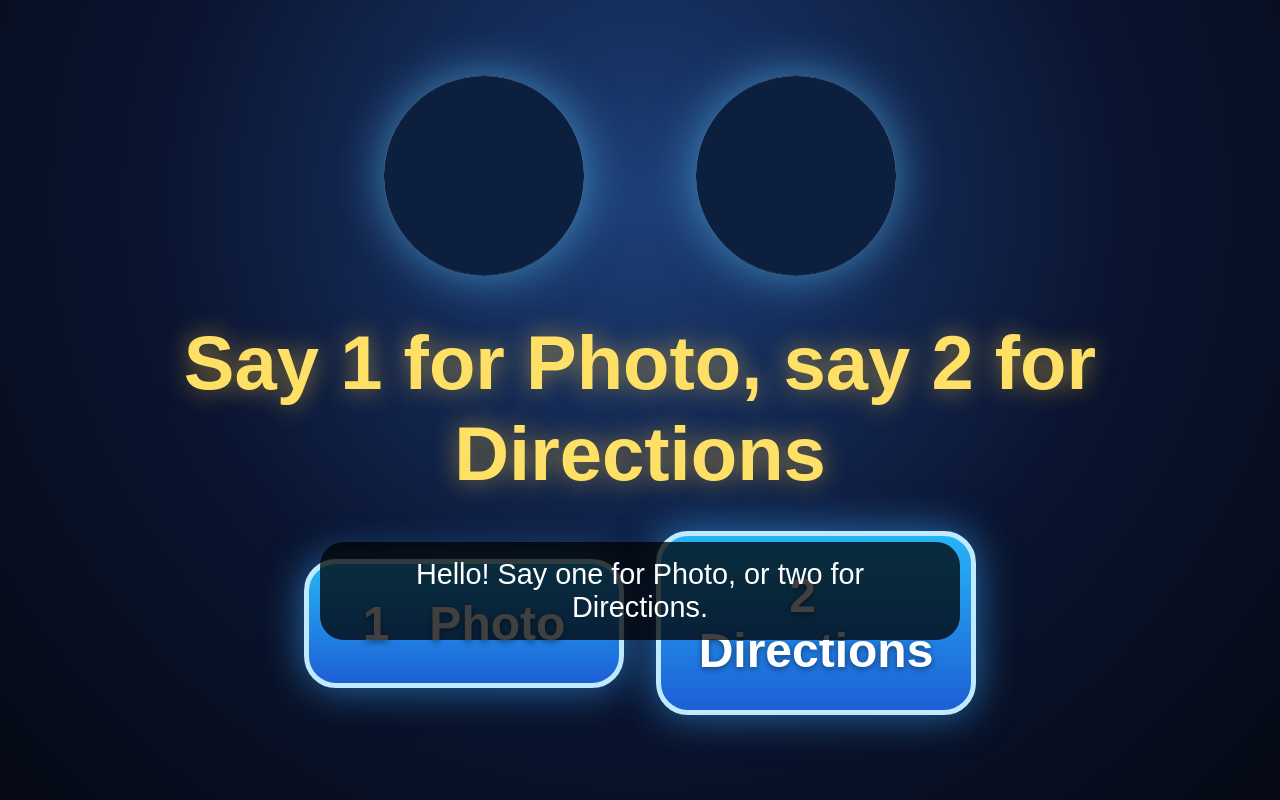
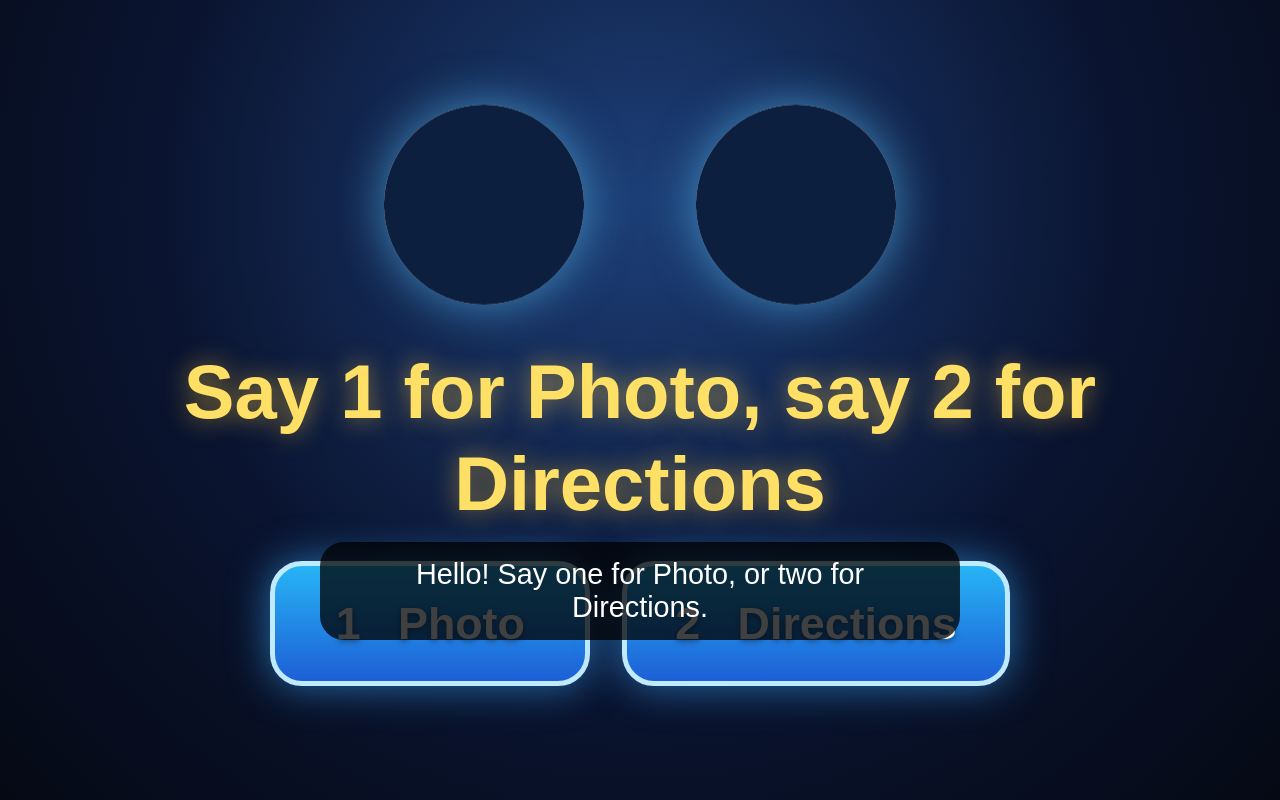
Before and after one commit to aditi00223/robot-web, a website: page index.html in a window 1280 px wide. Both pictures are taken after a click on the element 640 px from the left and 335 px from the top of the page. Drawn offline with nearby package versions, Linux system fonts and the light colour scheme; no server answers.

Commit message:
Slow retry on aborted voice, equal-size landscape menu buttons

```diff
--- a/css/style.css
+++ b/css/style.css
@@ -237,3 +237,8 @@ button { font-family: inherit; }
 .leaflet-container { height: 34vh !important; max-height: 34vh !important; }
 
 .leaflet-container { height: 34vh !important; max-height: 34vh !important; }
+
+@media (orientation: landscape) {
+  .menu { align-items: stretch; }
+  .menu .btn { width: auto; min-width: 40vmin; padding: 4vmin 6vmin; font-size: 5.6vmin; white-space: nowrap; display: flex; align-items: center; justify-content: center; }
+}
--- a/js/voice.js
+++ b/js/voice.js
@@ -40,6 +40,7 @@ const Voice = {
       }
     };
     rec.onerror = (e) => {
+      if (e.error === "aborted") this.delay = 1500;
       if (e.error === "network") {
         this.delay = 2000;
         this.status("no internet for voice, retrying...");
```
